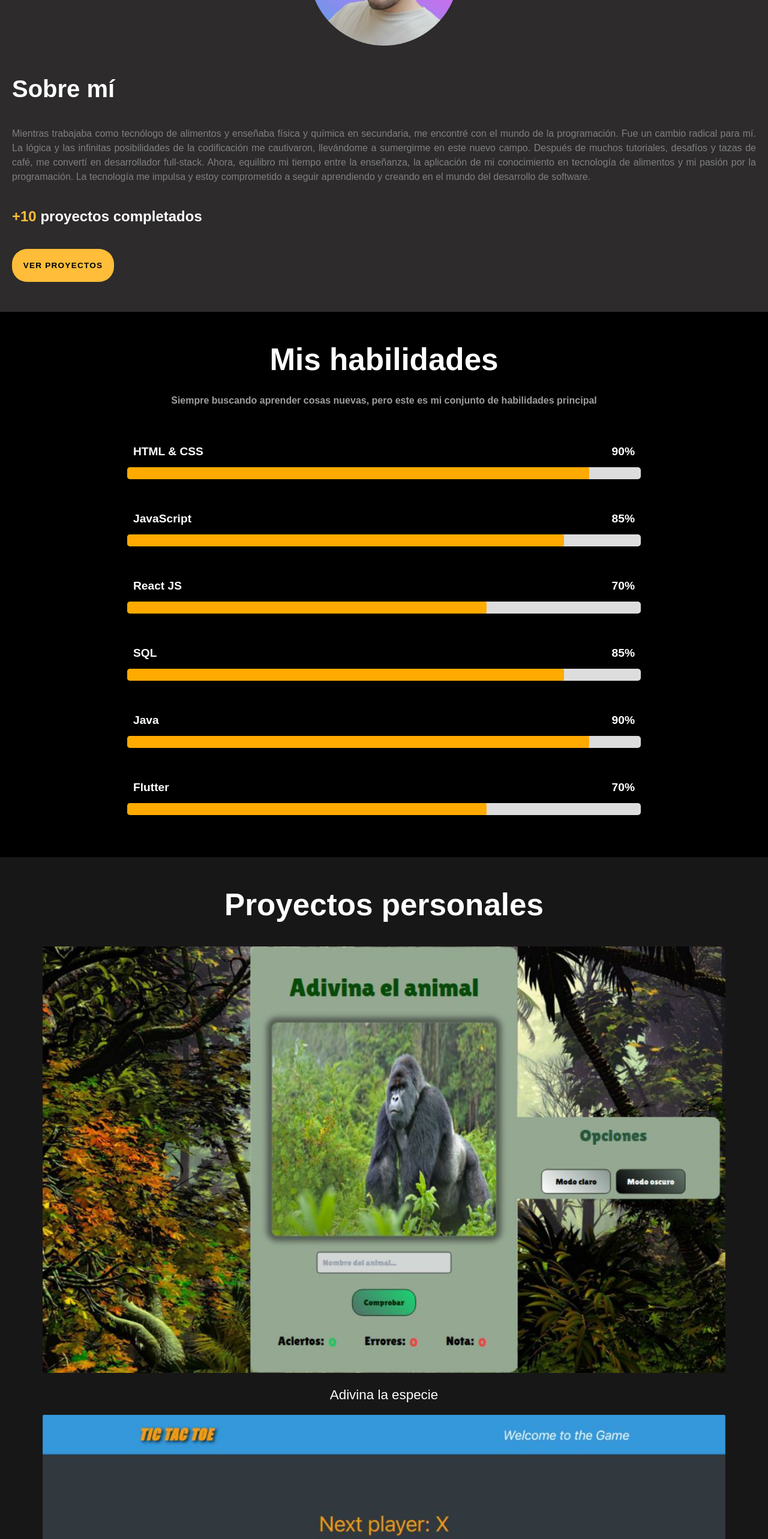
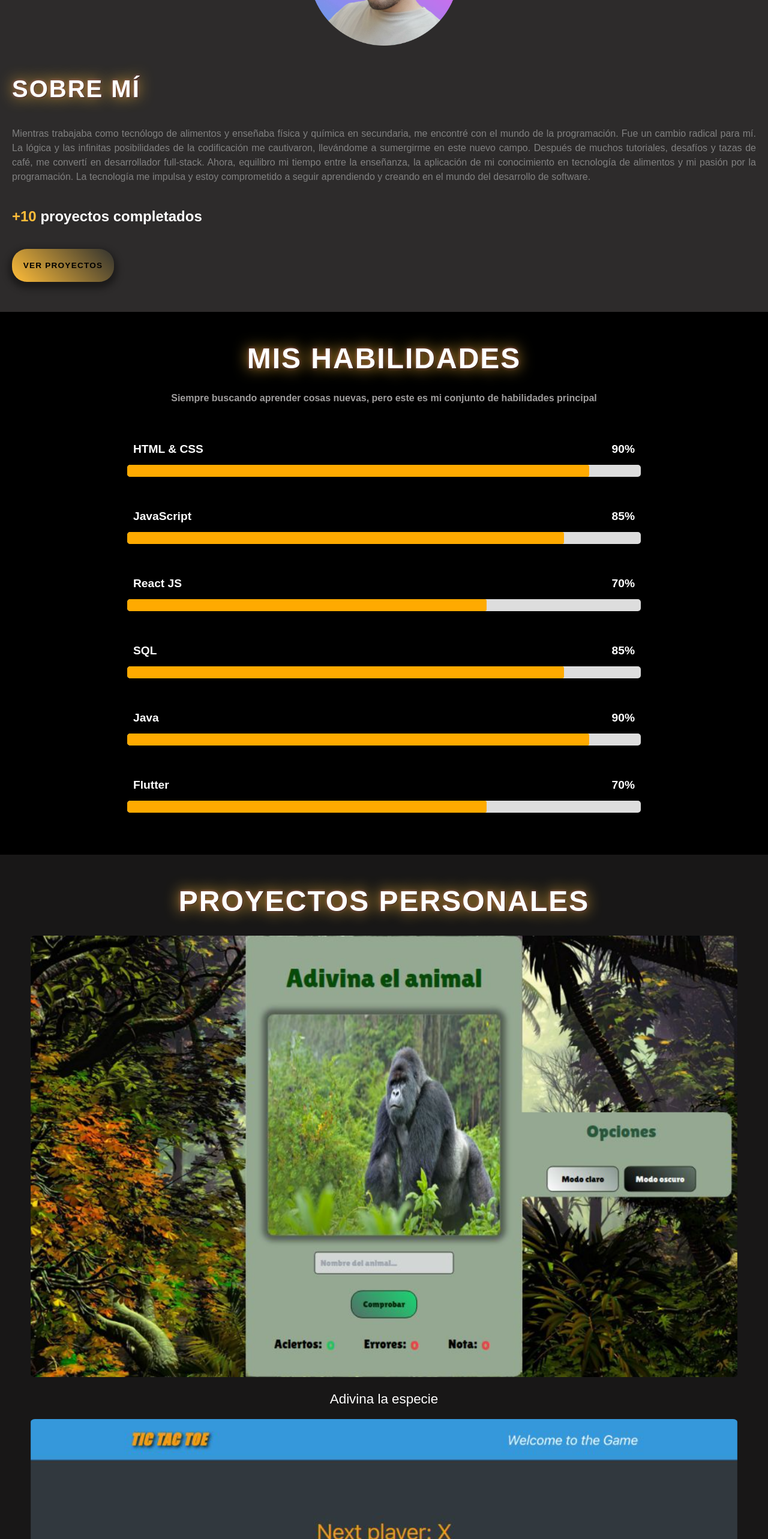
Before and after one commit to TorruTech/portfolio-react, a React (Vite) app: page / in a window 1280 px wide. Shown: the part 800-3366 px from the top of the page at 60% size. Built offline with nearby package versions, Linux system fonts and the light colour scheme.

Commit message:
projects animations added, button color changed and h1 changed as well

```diff
--- a/package.json
+++ b/package.json
@@ -10,8 +10,10 @@
     "preview": "vite preview"
   },
   "dependencies": {
+    "framer-motion": "^11.3.21",
     "react": "^18.3.1",
-    "react-dom": "^18.3.1"
+    "react-dom": "^18.3.1",
+    "react-intersection-observer": "^9.13.0"
   },
   "devDependencies": {
     "@types/react": "^18.3.3",
--- a/src/App.jsx
+++ b/src/App.jsx
@@ -13,7 +13,7 @@ import { Footer } from './components/Footer';
 
 function App() {
   return (
-    <body>
+    <>
       <NavBar />
       <Galaxy />
       <AboutMe />
@@ -24,7 +24,7 @@ function App() {
       <Faqs />
       <FormContainer />
       <Footer />
-    </body>
+    </>
   );
 }
 
--- a/src/components/Proyects.jsx
+++ b/src/components/Proyects.jsx
@@ -1,26 +1,66 @@
+import React, { useRef, useEffect } from 'react';
+
+const projects = [
+  {
+    url: "https://guess-the-species.vercel.app/",
+    imgSrc: "./images/adivinalaespecie.png",
+    title: "Adivina la especie"
+  },
+  {
+    url: "https://tic-tac-mqzpbiuxd-torrutechs-projects.vercel.app/",
+    imgSrc: "./images/tictactoe.png",
+    title: "Tres en raya"
+  },
+  {
+    url: "https://calculator-pdf43bhvd-torrutechs-projects.vercel.app/",
+    imgSrc: "./images/calculadora.png",
+    title: "Calculadora"
+  },
+  {
+    url: "https://guess-the-species.vercel.app/",
+    imgSrc: "./images/adivinalaespecie.png",
+    title: "Adivina la especie"
+  }
+];
 
 export const Proyects = () => {
-    return (
-        <div id="projects">
-            <h1> Proyectos personales </h1>
-            <div id="projectsGrid">
-                <div className="singleProject">
-                    <a href="https://guess-the-species.vercel.app/"><img src="./images/adivinalaespecie.png" alt=""/></a>
-                    <h3>Adivina la especie</h3>
-                </div>
-                <div className="singleProject">
-                    <a href="https://tic-tac-mqzpbiuxd-torrutechs-projects.vercel.app/"><img src="./images/tictactoe.png" alt=""/></a>
-                    <h3>Tres en raya</h3>
-                </div>
-                <div className="singleProject">
-                    <a href="https://calculator-pdf43bhvd-torrutechs-projects.vercel.app/"><img src="./images/calculadora.png" alt=""/></a>
-                    <h3>Calculadora</h3>
-                </div>
-                <div className="singleProject">
-                    <a href="https://guess-the-species.vercel.app/"><img src="./images/adivinalaespecie.png" alt=""/></a>
-                    <h3>Adivina la especie</h3>
-                </div>
-            </div>
-        </div>
+  const projectsRef = useRef(null);
+
+  useEffect(() => {
+    const observer = new IntersectionObserver(
+      ([entry]) => {
+        if (entry.isIntersecting) {
+          entry.target.classList.add('in-view');
+          observer.unobserve(entry.target);
+        }
+      },
+      { threshold: 0.3 }
     );
-}
+
+    if (projectsRef.current) {
+      observer.observe(projectsRef.current);
+    }
+
+    return () => {
+      if (projectsRef.current) {
+        observer.unobserve(projectsRef.current);
+      }
+    };
+  }, []);
+
+  return (
+    <div id="projects">
+      <h1>Proyectos personales</h1>
+      <div id="projectsGrid" ref={projectsRef}>
+        {projects.map((project) => (
+          <div className="singleProject" key={project.title}>
+            <a href={project.url}>
+              <img src={project.imgSrc} alt={project.title} />
+            </a>
+            <h3>{project.title}</h3>
+          </div>
+        ))}
+      </div>
+    </div>
+  );
+};
--- a/src/index.css
+++ b/src/index.css
@@ -212,7 +212,12 @@ section h1 {
 }
 
 #aboutMe h1 {
-  font-size: 3.2rem;
+  font-size: 3rem;
+  color: #fff;
+  font-weight: bold;
+  text-shadow: 1px 1px 2px rgba(0, 0, 0, 0.5), 0 0 25px var(--primary-color), 0 0 5px rgba(255, 105, 180, 0.5);
+  letter-spacing: 2px;
+  text-transform: uppercase;
 }
 
 #aboutMe p {
@@ -226,14 +231,20 @@ section h1 {
 section button, #mountains button, form button {
   width: 170px;
   height: 55px;
-  background-color: var(--primary-color);
+  background: linear-gradient(45deg, var(--primary-color), rgb(49, 50, 47));
   border-radius: 25px;
   font-weight: bold;
   font-size: 0.85rem;
   padding: 15px;
   letter-spacing: 1.2px;
-  transition-duration: 0.5s;
+  transition: all 0.3s ease;
   border: none;
+  color: #000;
+  text-transform: uppercase;
+  box-shadow: 0 6px 12px 5px rgba(0, 0, 0, 0.4); /* Más sombra para mayor relieve */
+  cursor: pointer;
+  position: relative;
+  overflow: hidden;
 }
 
 section a {
@@ -256,9 +267,14 @@ section button:hover, #mountains button:hover, form button:hover {
 }
 
 #skills h1 {
-  font-size: 3.2rem;
+  font-size: 3rem;
   color: #fff;
+  font-weight: bold;
+  text-shadow: 1px 1px 2px rgba(0, 0, 0, 0.5), 0 0 25px var(--primary-color), 0 0 5px rgba(255, 105, 180, 0.5);
+  letter-spacing: 2px;
+  text-transform: uppercase;
 }
+
 
 #skills h3 {
   color: #9f9d9d;
@@ -313,23 +329,35 @@ section button:hover, #mountains button:hover, form button:hover {
   flex-direction: column;
   align-items: center;
   padding: 50px;
+  animation: slideInFromBotton 2s ease-in;
 }
 
 #projects h1 {
-  font-size: 3.2rem;
+  font-size: 3rem;
   color: #fff;
-  margin-bottom: 20px;
+  font-weight: bold;
+  text-shadow: 1px 1px 2px rgba(0, 0, 0, 0.5), 0 0 25px var(--primary-color), 0 0 5px rgba(255, 105, 180, 0.5);
+  letter-spacing: 2px;
+  text-transform: uppercase;
+  margin-bottom: 30px;
 }
+
 
 #projects img {
   width: 500px;
 }
 
 #projectsGrid {
-  padding: 20px;
   display: grid;
   grid-template-columns: repeat(2, 1fr);
-  gap: 40px;
+  grid-gap: 20px;
+  opacity: 0; /* Inicialmente oculto */
+  transition: opacity 3s ease-out;
+}
+
+#projectsGrid.in-view {
+  opacity: 1;
+  animation: slideInFromBottom 10s ease-in forwards; /* Aplica la animación */
 }
 
 .singleProject {
@@ -347,9 +375,9 @@ section button:hover, #mountains button:hover, form button:hover {
 
 .singleProject img {
   width: 100%;
-  height: 310px;
-  border-radius: 4px;
-  transition: transform 0.4s ease, box-shadow 0.4s ease;
+  height: auto;
+  border-radius: 8px;
+  transition: transform 0.3s;
 }
 
 .singleProject:hover img {
@@ -407,8 +435,12 @@ section button:hover, #mountains button:hover, form button:hover {
 }
 
 .form-container h1 {
-  font-size: 3.2rem;
+  font-size: 3rem;
   color: #fff;
+  font-weight: bold;
+  text-shadow: 1px 1px 2px rgba(0, 0, 0, 0.5), 0 0 25px var(--primary-color), 0 0 5px rgba(0, 0, 0, 0.5);
+  letter-spacing: 2px;
+  text-transform: uppercase;
 }
 
 .form-container h3 {
@@ -588,14 +620,25 @@ aside h1 {
   }
 }
 
+@keyframes slideInFromBotton {
+  0% {
+      transform: translateY(100%);
+      opacity: 0;
+  }
+  100% {
+      transform: translateY(0);
+      opacity: 1;
+  }
+}
+
 .section-content {
   opacity: 0;
   transform: translateX(-100%);
-  animation: slideInFromLeft 1s forwards;
+  animation: slideInFromLeft 2s forwards;
 }
 
 .section-content.visible {
-  animation: slideInFromLeft 1s forwards;
+  animation: slideInFromLeft 2s forwards;
 }
 
 /* Media Queries for Responsiveness */
@@ -657,6 +700,10 @@ aside h1 {
   .languageBox {
     grid-template-columns: 1fr;
     padding: 20px;
+  }
+
+  #projects {
+    animation: slideInFromLeft 1s forwards;
   }
 
   #projects img {
```
Also changed, not shown: 1 other file (tests, documents, lock files or other folders).
